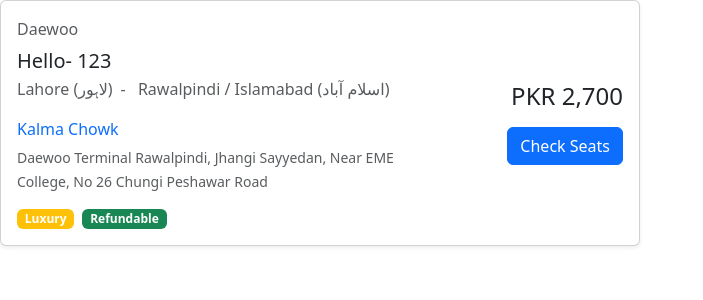
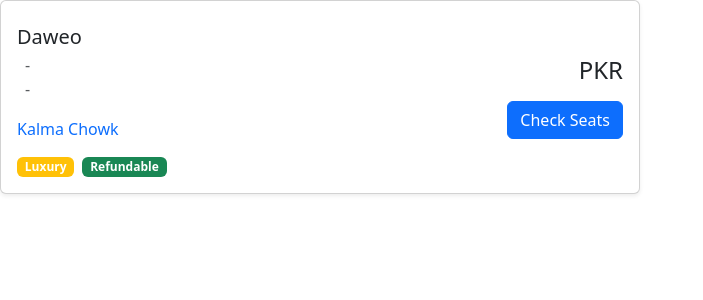
Before and after one commit to Hammadnmt/BUSPRO, a React (Vite) app in the folder frontend/: page /trip in a window 1280 px wide. Shown: the top 300 px of the page, without its empty margins (0-703 px from the left). Built offline with nearby package versions, Linux system fonts and the light colour scheme; no server answers.

Commit message:
Admin-side CRUD functionality for Trip and Routes

```diff
--- a/frontend/src/components/SearchForm.jsx
+++ b/frontend/src/components/SearchForm.jsx
@@ -4,6 +4,7 @@
 import { ExpandMore } from "@mui/icons-material";
 import { useLazyGetTripByRouteQuery } from "../features/trip/tripSlice";
 import { useGetAllroutesQuery } from "../features/route/routeSlice";
+import Trip from "./Trip";
 import { getCurrentDate } from "../utils/getCurrenDate";
 import { validateForm } from "../utils/validateSearchForm";
 
@@ -17,7 +18,6 @@
   const { data: routeData } = useGetAllroutesQuery();
   const [triggerQuery, { data, isLoading, isSuccess, isError }] =
     useLazyGetTripByRouteQuery();
-  console.log(routeData);
 
   const [suggestions, setSuggestions] = useState({
     from: [],
@@ -42,14 +42,25 @@
       .filter((route) => route.source === source)
       .map((route) => route.destination);
   };
-
   const handleChange = (event) => {
     const { name, value } = event.target;
+
+    // If the field is "date", convert the value to ISO format
+    if (name === "date") {
+      // Convert the value (yyyy-mm-dd format) to ISO string
+      const isoDate = new Date(value).toISOString(); // Convert to ISO string
       setFormData((prev) => ({
         ...prev,
-      [name]: value,
+        [name]: isoDate, // Store the ISO formatted date
       }));
+    } else {
+      setFormData((prev) => ({
+        ...prev,
+        [name]: value, // For other fields, store the value as it is
+      }));
+    }
 
+    // Handle "from" input field
     if (name === "from") {
       const sourceSuggestions = getSourceCities().filter((city) =>
         city.toLowerCase().includes(value.toLowerCase())
@@ -62,7 +73,9 @@
         ...prev,
         from: true,
       }));
-    } else if (name === "to" && formData.from) {
+    }
+    // Handle "to" input field (only if "from" is already selected)
+    else if (name === "to" && formData.from) {
       const destSuggestions = getDestinations(formData.from).filter((city) =>
         city.toLowerCase().includes(value.toLowerCase())
       );
@@ -137,9 +150,9 @@
         from: formData.from,
         date: formData.date,
       });
-      console.log(data);
     }
   };
+  const handleSearch = (formData) => {};
 
   const dropdownStyles = {
     maxHeight: "200px",
@@ -148,9 +161,12 @@
     borderRadius: "0.375rem",
     boxShadow: "0 2px 5px rgba(0,0,0,0.1)",
     backgroundColor: "white",
+    zIndex: "999999",
   };
 
   return (
+    <>
+      <div>
         <Row>
           <Col>
             <Card>
@@ -198,7 +214,9 @@
                             <ListGroup.Item
                               key={index}
                               action
-                          onClick={() => handleSuggestionClick(city, "from")}
+                              onClick={() =>
+                                handleSuggestionClick(city, "from")
+                              }
                               className="cursor-pointer"
                             >
                               {city}
@@ -268,6 +286,7 @@
                   </Form.Group>
 
                   <Button
+                    onClick={() => handleSearch(formData)}
                     className="mb-3 w-100 w-md-auto"
                     type="submit"
                     variant="success"
@@ -279,6 +298,13 @@
             </Card>
           </Col>
         </Row>
+        <div className="d-flex flex-column justify-content-center align-items-center p-4">
+          {data?.map((trip) => (
+            <Trip data={trip} key={trip._id} />
+          ))}
+        </div>
+      </div>
+    </>
   );
 };
 
--- a/frontend/src/components/Trip.jsx
+++ b/frontend/src/components/Trip.jsx
@@ -1,10 +1,5 @@
 import { Card, Button, Row, Col, Badge } from "react-bootstrap";
-import { useGetTripsQuery } from "../features/trip/tripSlice.js";
-const BusTicketCard = () => {
-  const { data } = useGetTripsQuery();
-  console.log(data)
-
-  const departure_time = 123;
+const Trip = ({ data }) => {
   return (
     <Card className="shadow-sm mb-3 w-50">
       <Card.Body>
@@ -12,28 +7,28 @@
           <Col md={8}>
             <div className="d-flex align-items-center mb-2">
               {/* <img src="" alt="Daewoo" className="me-2" /> */}
-              <span className="text-muted">Daewoo</span>
+              <span className="text-muted">{data?.Route?.arrival_time}</span>
             </div>
 
             <div className="d-flex justify-content-between mb-3">
               <div>
-                <h5 className="mb-1">
-                  Hello- {departure_time}
-                </h5>
+                <h5 className="mb-1">Daweo</h5>
                 <div className="text-muted">
-                  <span>Lahore (لاہور)</span>
+                  <span>{data?.departure_time} </span>
                   <span className="mx-2">-</span>
-                  <span> Rawalpindi / Islamabad (اسلام آباد)</span>
+                  <span>{data?.arrival_time}</span>
+                </div>
+                <div className="text-muted">
+                  <span>{data?.Route?.source} </span>
+                  <span className="mx-2">-</span>
+                  <span>{data?.Route?.destination}</span>
                 </div>
               </div>
             </div>
 
             <div className="mb-3">
               <div className="text-primary mb-1">Kalma Chowk</div>
-              <small className="text-muted">
-                Daewoo Terminal Rawalpindi, Jhangi Sayyedan, Near EME College,
-                No 26 Chungi Peshawar Road
-              </small>
+              <small className="text-muted">{data?.description}</small>
             </div>
 
             <div className="d-flex align-items-center">
@@ -47,7 +42,7 @@
           </Col>
 
           <Col md={4} className="text-end">
-            <h4 className="mb-3">PKR 2,700</h4>
+            <h4 className="mb-3">PKR {data?.Route?.fare}</h4>
             <Button variant="primary">Check Seats</Button>
           </Col>
         </Row>
@@ -56,4 +51,4 @@
   );
 };
 
-export default BusTicketCard;
+export default Trip;
--- a/frontend/src/pages/Home.jsx
+++ b/frontend/src/pages/Home.jsx
@@ -1,13 +1,10 @@
-import React from "react";
 import TravelSearchForm from "../components/SearchForm";
-import Trip from "../components/Trip";
 
 function Home() {
   return (
-    <>
+    <div className="mx-auto">
       <TravelSearchForm />
-      <Trip />
-    </>
+    </div>
   );
 }
 
--- a/frontend/src/pages/UserTripPage.jsx
+++ /dev/null
@@ -1,5 +0,0 @@
-import React from "react";
-import Trip from "../components/Trip";
-export default function UserTripPage() {
-  return <Trip />;
-}
```
Also changed, not shown: 1 other file (tests, documents, lock files or other folders). Lines whose indentation alone changed are shown as unchanged.
